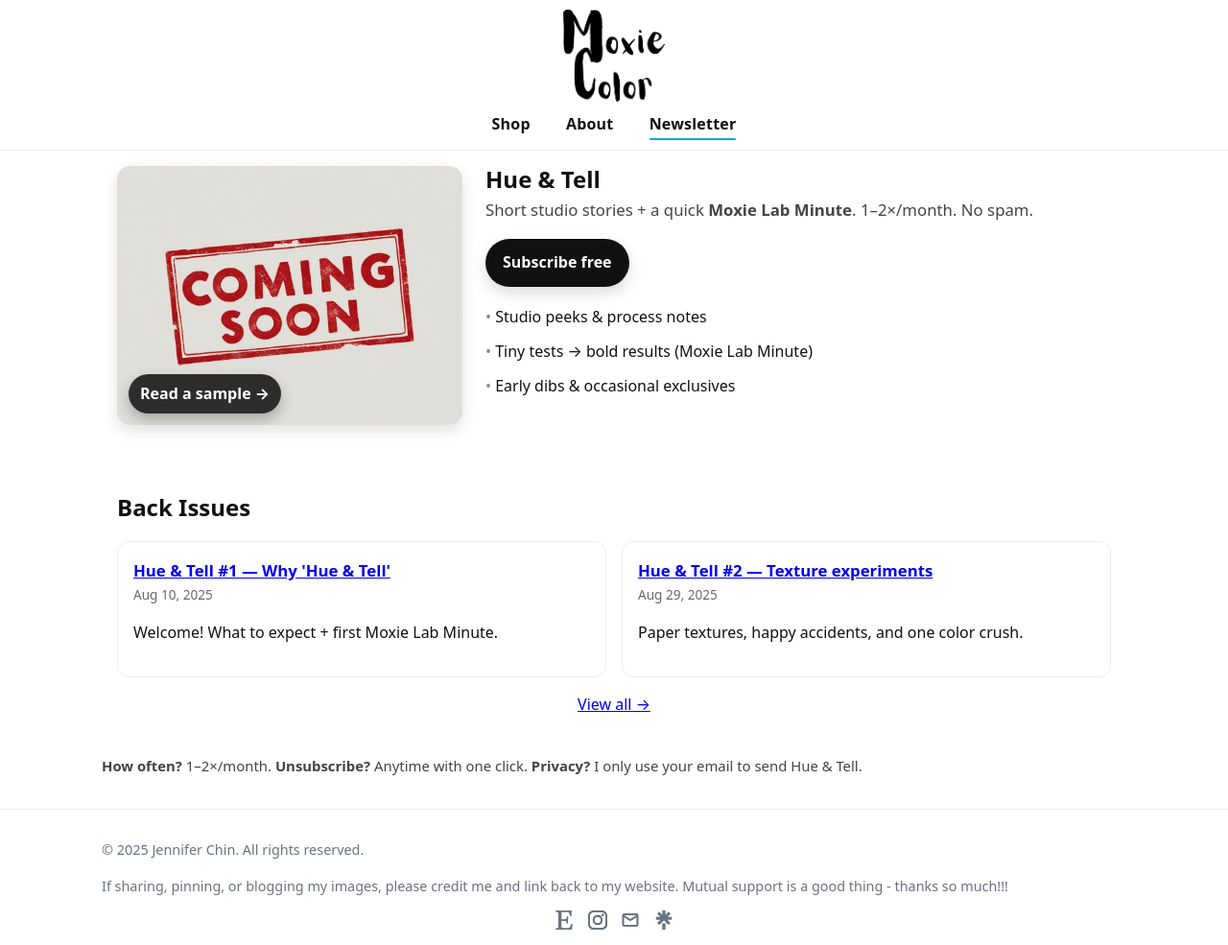
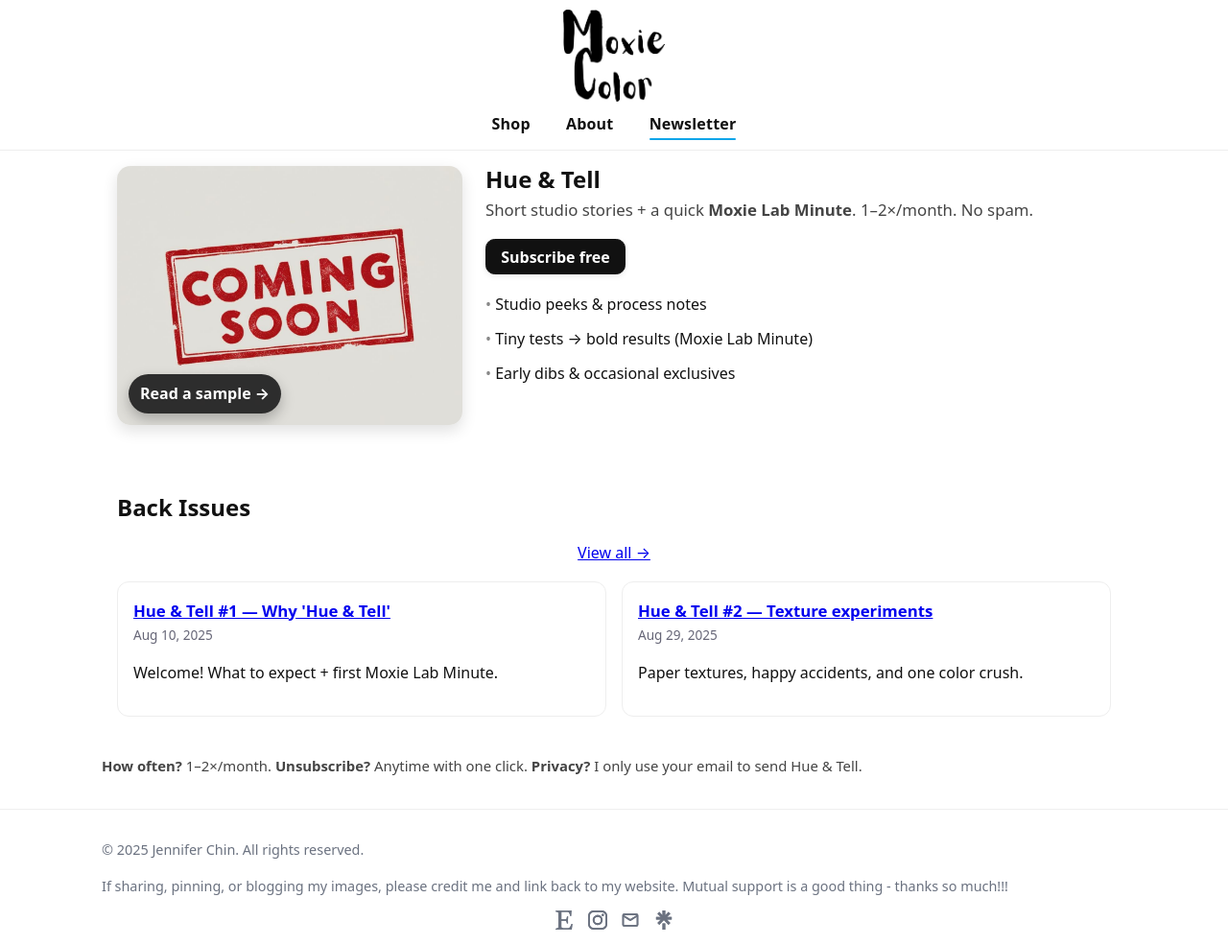
Before and after one commit to MoxieColor/moxiecolor, a Jekyll site: the page built from pages/newsletter.md, in a window 1280 px wide and 985 px high. Shown: the whole window at 96% size. Built offline with Jekyll 4.4.1, drawn with Linux system fonts in a browser that asks for light colours; some of the changed lines change nothing that is shown.

Commit message:
Update newsletter.md

```diff
--- a/pages/newsletter.md
+++ b/pages/newsletter.md
@@ -27,7 +27,7 @@ description: "Short studio stories + a quick Moxie Lab Minute. 1–2×/month. No
         Short studio stories + a quick <strong>Moxie Lab Minute</strong>. 1–2×/month. No spam.
       </p>
 
-      <a class="nl-cta"
+      <a class="btn"
          href="https://mailchi.mp/d9fccc887890/join-hue-and-tell?utm_source=site&utm_medium=newsletter_page&utm_campaign=hue_and_tell"
          target="_blank" rel="noopener noreferrer">
         Subscribe free
@@ -44,6 +44,7 @@ description: "Short studio stories + a quick Moxie Lab Minute. 1–2×/month. No
 
 <section class="nl-issues">
   <h2>Back Issues</h2>
+  <p class="all-issues"><a href="{{ '/newsletter/archive/' | relative_url }}">View all →</a></p>
   <div class="issues-grid">
     {% assign latest = site.data.issues | slice: 0, 6 %}
     {% for i in latest %}
@@ -54,7 +55,6 @@ description: "Short studio stories + a quick Moxie Lab Minute. 1–2×/month. No
       </article>
     {% endfor %}
   </div>
-  <p class="all-issues"><a href="{{ '/newsletter/archive/' | relative_url }}">View all →</a></p>
 </section>
 
 <section class="nl-faq small">
```
